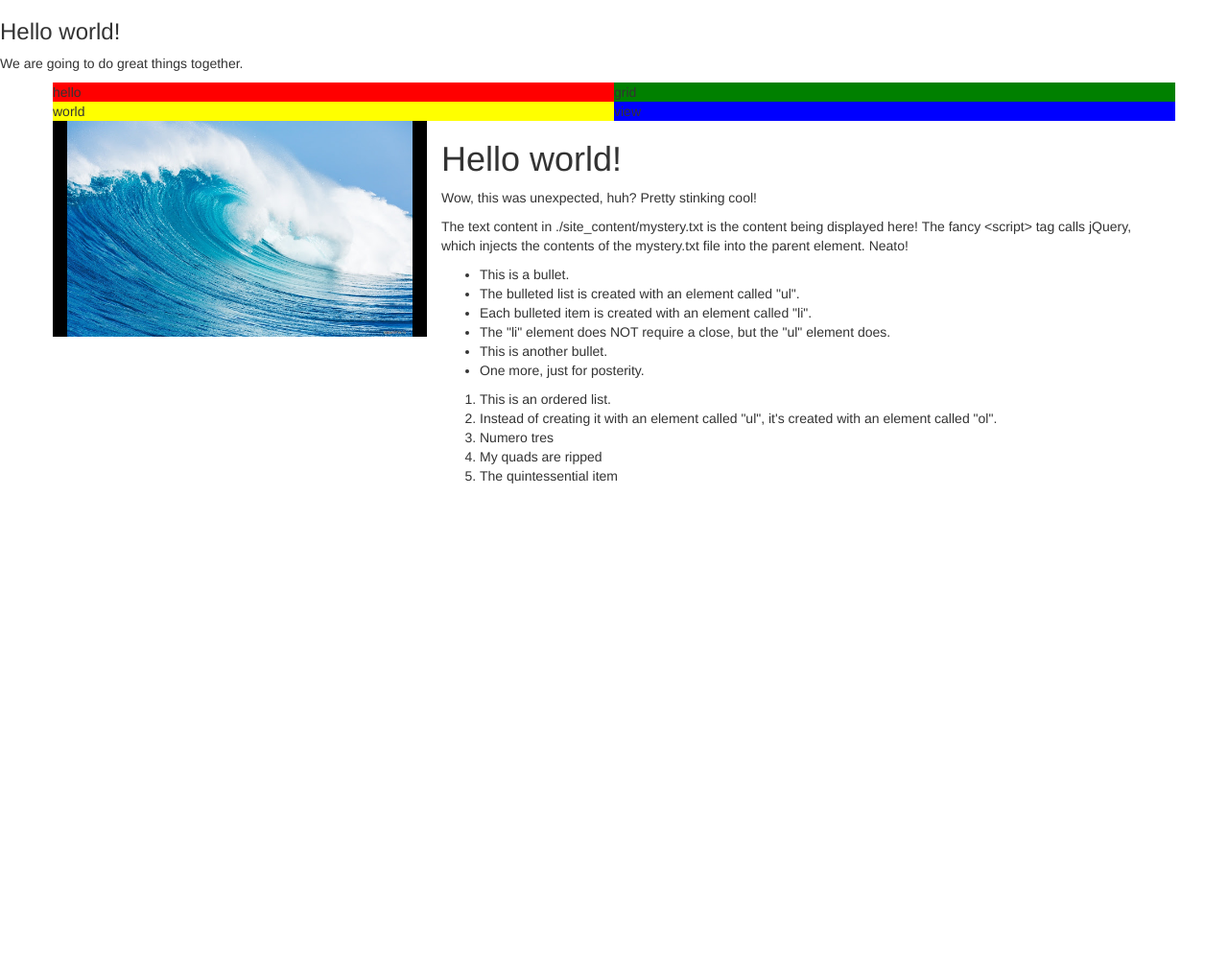
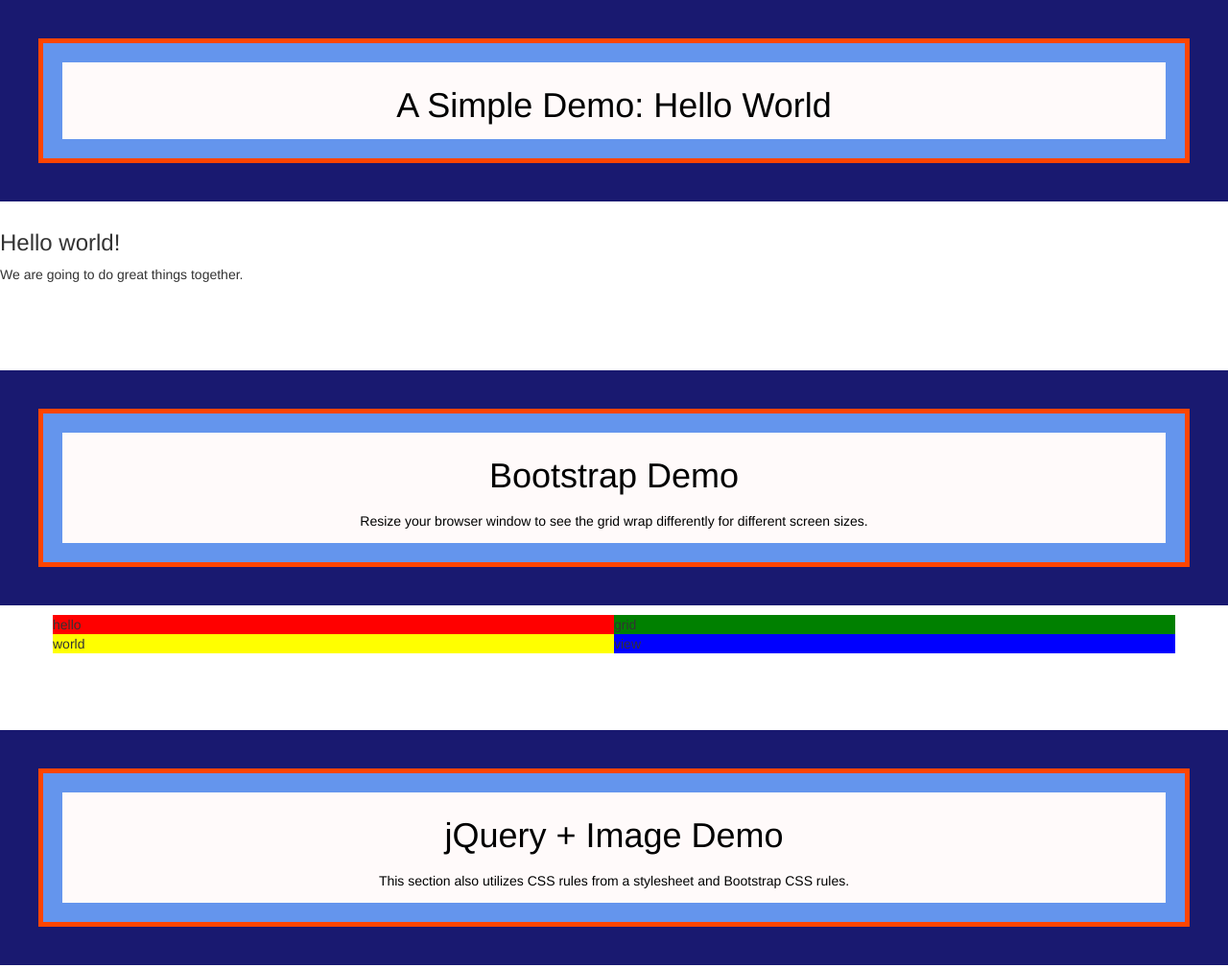
Before and after one commit to UWB-ACM/website-example-2, a plain HTML site: page index.html in a window 1280 px wide. Shown: the top 1009 px of the page at 96% size. Before the commit the page ends 800 px from the top, so only its background shows below. Drawn offline with nearby package versions, Linux system fonts and the light colour scheme.

Commit message:
added section headers with fancy box-model styling

```diff
--- a/index.html
+++ b/index.html
@@ -23,6 +23,14 @@
     <!-- THE BODY -->
     <!-- The body is where you add page elements and content. It is the part of the file that makes your website unique and exciting! -->
 
+    <!-- 1st section-->
+    <div class="section-container">
+        <div class="section">
+            <h1 class="section-text">A Simple Demo: Hello World</h1>
+        </div>
+    </div>
+    <div class="spacer-small"></div>
+
     <!-- 1st demo -->
     <div>
         <!-- What do you think the markup elements mean? (an element is anything defined by <></> syntax) -->
@@ -33,6 +41,16 @@
           We are going to do great things together.
         </p>
     </div>
+
+    <!-- 2nd section -->
+    <div class="spacer"></div>
+    <div class="section-container">
+        <div class="section">
+            <h1 class="section-text">Bootstrap Demo</h1>
+            <h5 class="section-text">Resize your browser window to see the grid wrap differently for different screen sizes.</h5>
+        </div>
+    </div>
+    <div class="spacer-small"></div>
 
     <!-- 2nd demo (kinda fancy) -->
     <!-- We are using Bootstrap here, which is what the items saying 'class=""' are for. -->
@@ -60,6 +78,16 @@
         </div>
     </div>
 
+    <!-- 3rd section-->
+    <div class="spacer"></div>
+    <div class="section-container">
+        <div class="section">
+            <h1 class="section-text">jQuery + Image Demo</h1>
+            <h5 class="section-text">This section also utilizes CSS rules from a stylesheet and Bootstrap CSS rules.</h5>
+        </div>
+    </div>
+    <div class="spacer-small"></div>
+
     <!-- 3rd demo (very fancy) -->
     <div class="container">
         <div class="row">
--- a/styles.css
+++ b/styles.css
@@ -4,3 +4,32 @@
     object-fit: cover;
 
 }
+
+.section-container {
+    background-color: midnightblue;
+    display: flex;
+}
+
+.section {
+    background-color: snow;
+    text-align: center;
+    color: black;
+    margin: 40px;
+    border: 5px solid orangered;
+    padding: 20px;
+    background-clip: content-box;
+    box-shadow: inset 0 0 0 20px cornflowerblue;
+    flex-grow: 1;
+}
+
+.spacer {
+    height: 80px;
+}
+
+.spacer-small {
+    height: 10px;
+}
+
+.section-text {
+    padding: 5px;
+}
```
